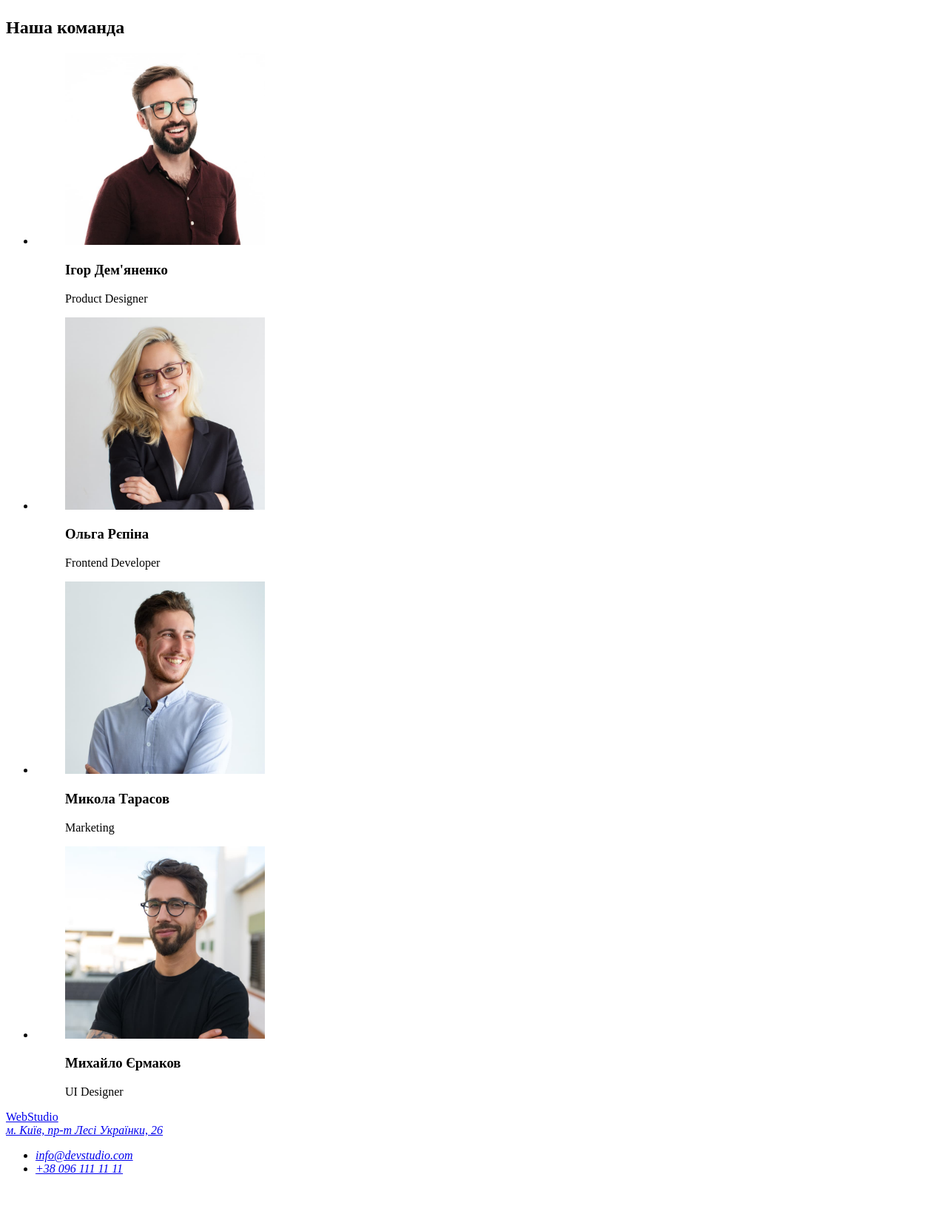
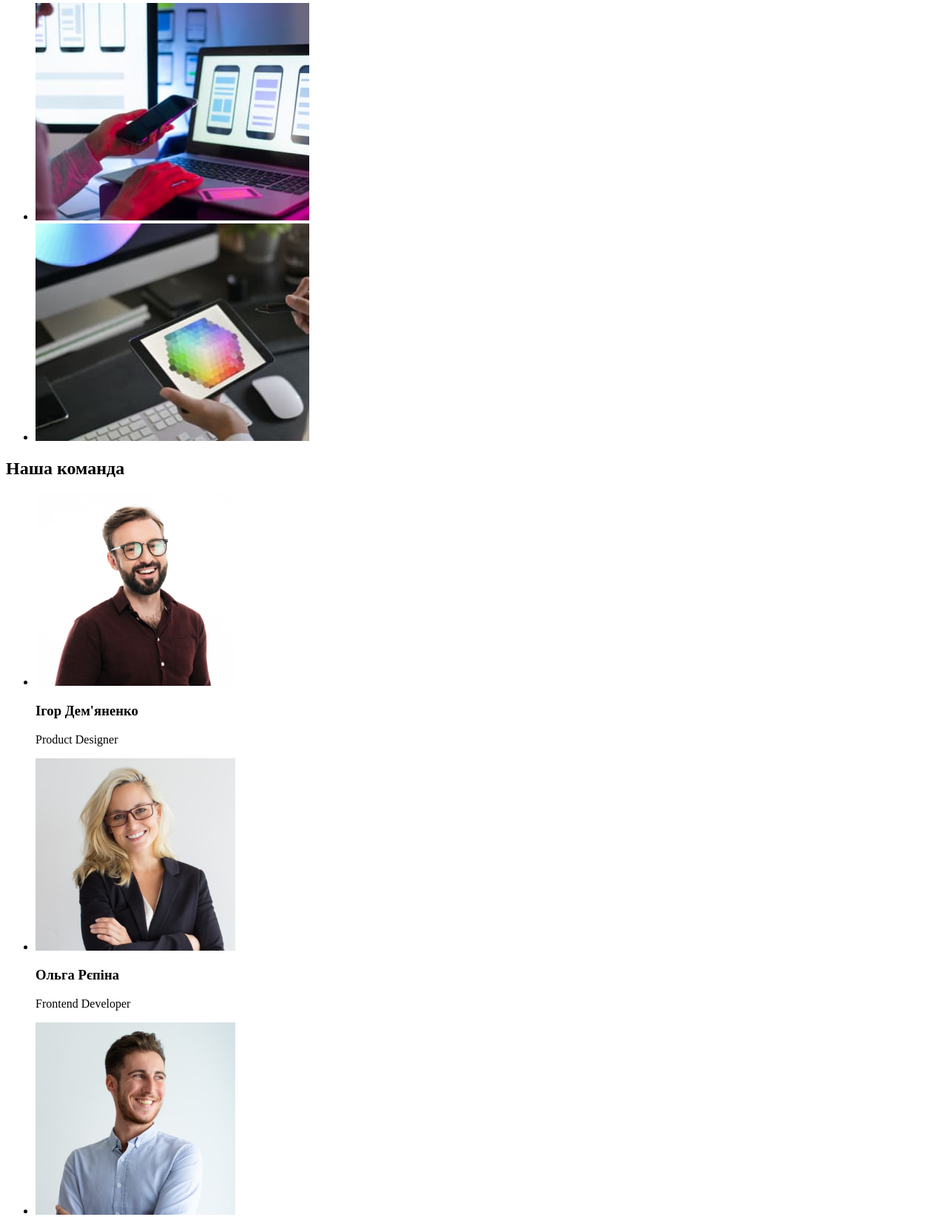
Before and after one commit to IIawtet/goit-markup-hw-01, a plain HTML site: page index.html in a window 1280 px wide. Shown: the part 906-2551 px from the top of the page at 74% size. Before the commit the page ends 2511 px from the top, so only its background shows below. Drawn offline with Linux system fonts and the light colour scheme.

Commit message:
Update homework

```diff
--- a/index.html
+++ b/index.html
@@ -59,49 +59,36 @@
         </section>
         <section>
             <h2>Чим ми займаємося</h2>
-            <img src="./images/box1.jpg" alt="1example" width="370">
-            <img src="./images/box2.jpg" alt="2example" width="370">
-            <img src="./images/box3.jpg" alt="3example" width="370">
+            <ul>
+            <li><img src="./images/box1.jpg" alt="1приклад" width="370"></li>
+            <li><img src="./images/box2.jpg" alt="2приклад" width="370"></li>
+            <li><img src="./images/box3.jpg" alt="3приклад" width="370"></li>
+            </ul>
         </section>
         <section>
             <h2>Наша команда</h2>
             <ul>
                 <li>
-                    <figure>
-                        <img src="./images/Ihor.jpg" alt="Ihor Photo" width="270">
-                        <figcaption>
+
+                        <img src="./images/ihor.jpg" alt="ігор-фото" width="270">
                             <h3>Ігор Дем'яненко</h3>
                             <p>Product Designer</p>
-                        </figcaption>
-                    </figure>
                 </li>
                 <li>
-                    <figure>
-                        <img src="./images/Olya.jpg" alt="Olya Photo" width="270">
-                        <figcaption>
+
+                        <img src="./images/olya.jpg" alt="ольга-фото" width="270">
                             <h3>Ольга Рєпіна</h3>
                             <p>Frontend Developer</p>
-                        </figcaption>
-                    </figure>
                 </li>
                 <li>
-                    <figure>
-                        <img src="./images/Mykola.jpg" alt="Mykola Photo" width="270">
-                        <figcaption>
+                        <img src="./images/mykola.jpg" alt="микола-фото" width="270">
                             <h3>Микола Тарасов</h3>
                             <p>Marketing</p>
-
-                        </figcaption>
-                    </figure>
                 </li>
                 <li>
-                    <figure>
-                        <img src="./images/Misha.jpg" alt="Misha Photo" width="270">
-                        <figcaption>
+                        <img src="./images/misha.jpg" alt="міша-фото" width="270">
                             <h3>Михайло Єрмаков</h3>
                             <p>UI Designer</p>
-                        </figcaption>
-                    </figure>
                 </li>
             </ul>
         </section>
```
